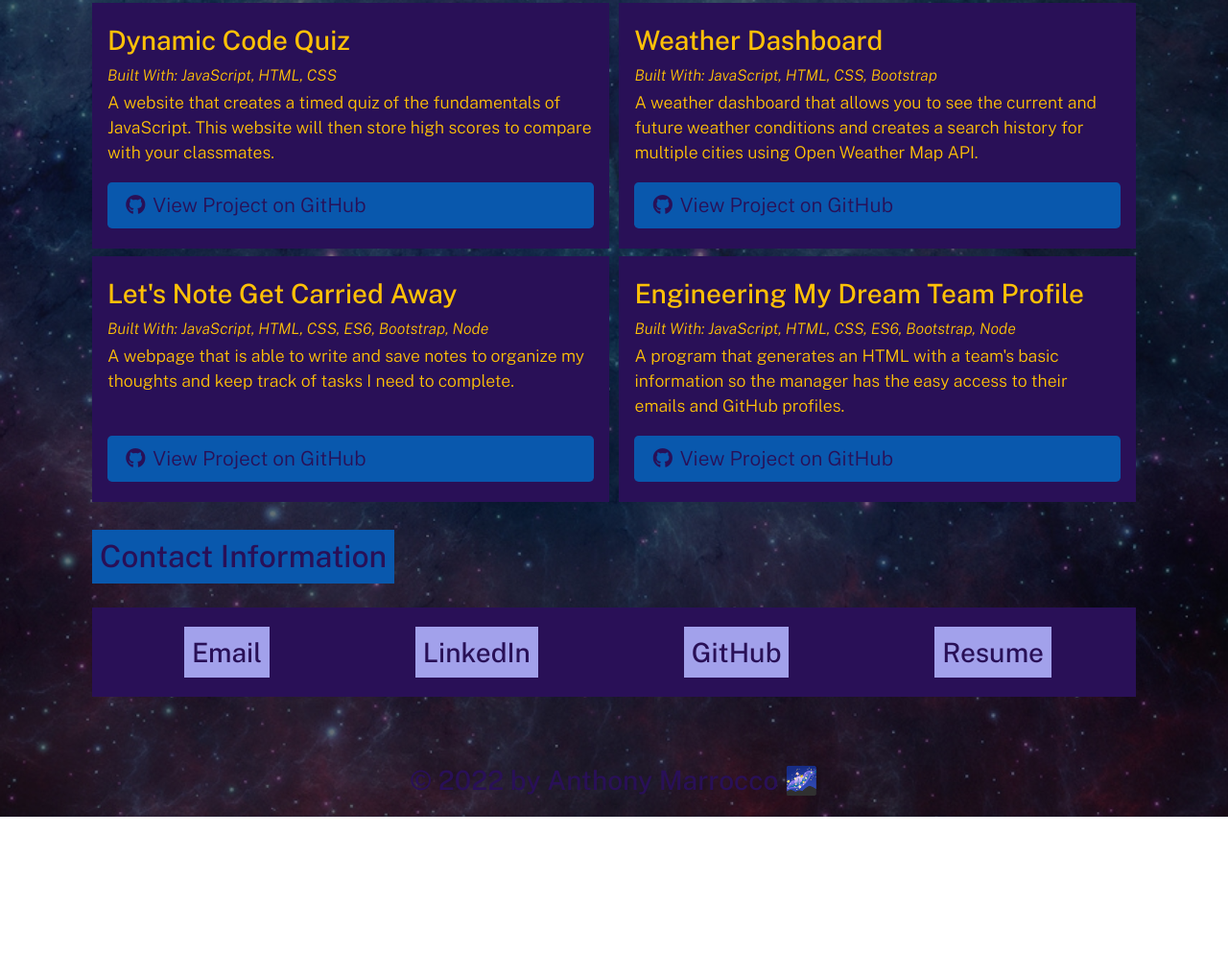
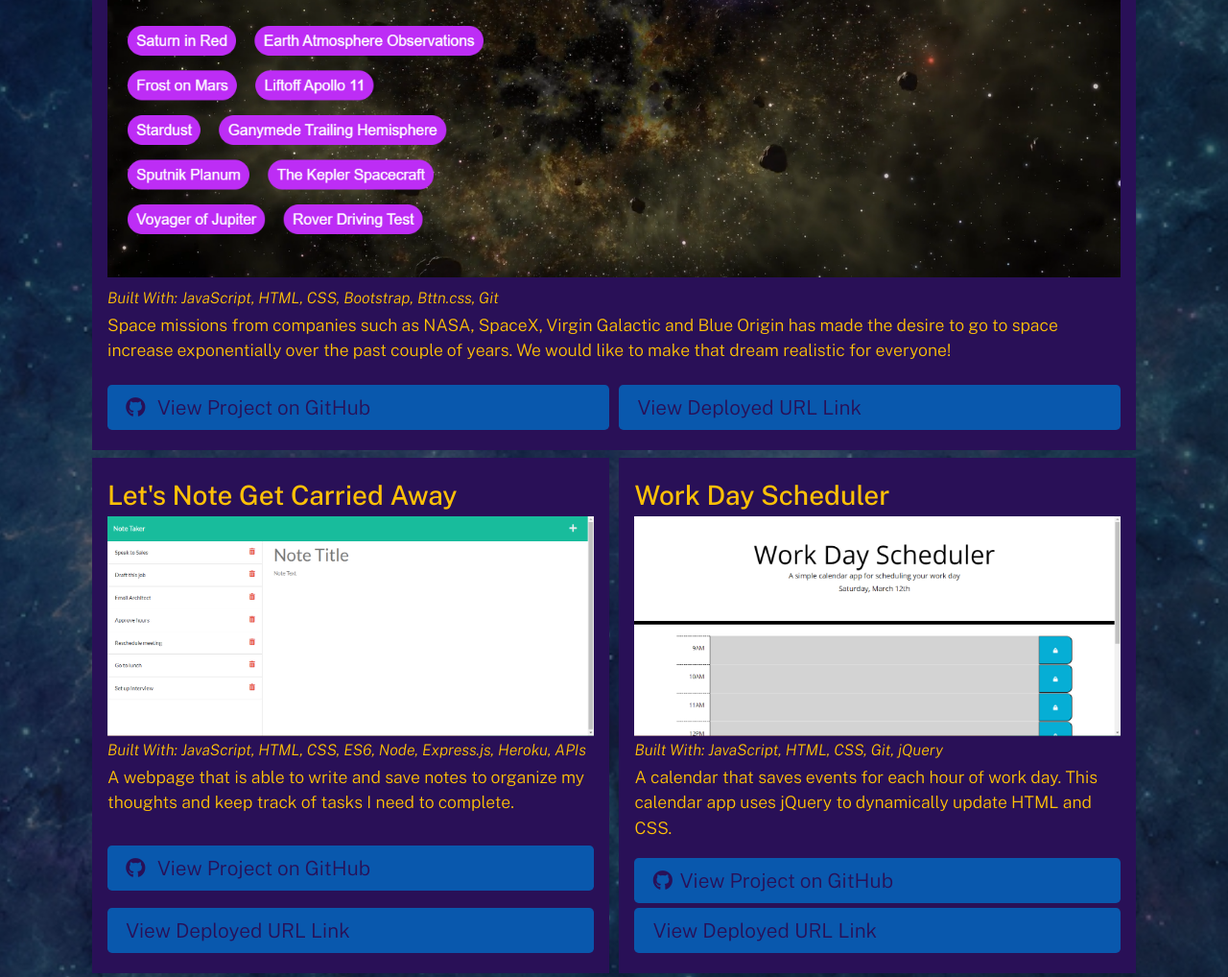
Before and after one commit to ajmarrocco/ajm-portfolio, a plain HTML site: page index.html in a window 1280 px wide. Shown: the part 943-1961 px from the top of the page at 96% size. Before the commit the page ends 1794 px from the top, so only its background shows below. Drawn offline with nearby package versions, Linux system fonts and the light colour scheme.

Commit message:
add work scheduler project

```diff
--- a/index.html
+++ b/index.html
@@ -32,7 +32,7 @@
                 <p class="col-12 col-lg-8 p-3 text-light display-inline">
                     Aspiring software engineer with a background in mechanical engineering and physics. Currently in a
                     program to receive certification in Full Stack Web Development - Coding from Columbia University,
-                    expected to graduate in May 2022. Skills include JavaScript, Node.js, Jest, Express.js, Inquirer.js,
+                    expected to graduate in May 2022. Skills include JavaScript, HTML, CSS, Node.js, Jest, Express.js, Inquirer.js,
                     ORM, OOP and TDD. Recently, I applied my knowledge of JavaScript, Node.js, Jest, and Inquirer.js, to
                     create a program that generates an HTML with a team's basic information so the manager has easy access
                     to their emails and GitHub profiles. For each project, I employ my analytical skills in concert with my
@@ -53,9 +53,10 @@
 
                 <div class="col-12 mb-2 bg-dark text-light p-3">
                     <h3 class="portfolio-item-title text-light">Space Sounds!</h3>
+                    <img src="./assets/images/homepage.png" alt="" class="w-100">
                     <h5 class="portfolio-languages">
                         Built With:
-                        JavaScript, HTML, CSS, Bootstrap
+                        JavaScript, HTML, CSS, Bootstrap, Bttn.css, Git
                     </h5>
                     <p>Space missions from companies such as NASA, SpaceX, Virgin Galactic and Blue Origin has made the
                         desire to go to space increase exponentially over the past couple of years. We would like to
@@ -71,54 +72,91 @@
                     </div>
                 </div>
 
+                <div class="col-12 col-md-6 mb-2 bg-dark text-light p-3 flex-column">
+                    <h3 class="portfolio-item-title text-light">Let's Note Get Carried Away</h3>
+                    <img src="./assets/images/notes.png" alt="notes-homepage" class="w-100">
+                    <h5 class="portfolio-languages">
+                        Built With:
+                        JavaScript, HTML, CSS, ES6, Node, Express.js, Heroku, APIs
+                    </h5>
+                    <p>A webpage that is able to write and save notes to organize my thoughts and keep track of tasks I
+                        need to complete.</p>
+                    <a href="https://github.com/ajmarrocco/lets-note-get-carried-away" target="_blank" class="btn mt-auto">
+                        <i class="fab fa-github mr-2"></i>
+                        View Project on GitHub
+                    </a>
+                    <a href="https://quiet-plateau-54499.herokuapp.com/" target="_blank" class="btn mt-auto">
+                        View Deployed URL Link
+                    </a>
+                </div>
 
+                <div class="col-12 col-md-6 mb-2 bg-dark text-light p-3 flex-column">
+                    <h3 class="portfolio-item-title text-light">Work Day Scheduler</h3>
+                    <img src="./assets/images/scheduler.png" alt="scheduler-homepage" class="w-100">
+                    <h5 class="portfolio-languages">
+                        Built With:
+                        JavaScript, HTML, CSS, Git, jQuery
+                    </h5>
+                    <p>
+                        A calendar that saves events for each hour of work day. This calendar app uses jQuery to dynamically update HTML and CSS.
+                    </p>
+                    <a href="https://github.com/ajmarrocco/work-day-scheduler" target="_blank" class="btn mt-auto">
+                        <i class="fab fa-github mr-2"></i>View Project on GitHub
+                    </a>
+                    <a href="https://ajmarrocco.github.io/work-day-scheduler/" target="_blank" class="btn mt-auto">
+                        View Deployed URL Link
+                    </a>
+                </div>
+
+                <!-- <div class="col-12 col-md-6 mb-2 bg-dark text-light p-3 flex-column">
+                    <h3 class="portfolio-item-title text-light">Engineering My Dream Team</h3>
+                    <img src="./assets/images/engineering.png" alt="engineering-homepage" class="w-100">
+                    <h5 class="portfolio-languages">
+                        Built With:
+                        JavaScript, HTML, CSS, ES6, Bootstrap, Node, Jest, Inquirer
+                    </h5>
+                    <p>A program that generates an HTML with a team's basic information so the manager has the easy
+                        access to their emails and GitHub profiles.</p>
+                    <a href="https://github.com/ajmarrocco/engineering-my-dream-team-profile" target="_blank" class="btn mt-auto">
+                        <i class="fab fa-github mr-2"></i>View Project on GitHub
+                    </a>
+                    <a href="https://quiet-plateau-54499.herokuapp.com/" target="_blank" class="btn mt-auto">
+                        View Deployed URL Link
+                    </a>
+                </div> -->
 
                 <div class="col-12 col-md-6 mb-2 bg-dark text-light p-3 flex-column">
                     <h3 class="portfolio-item-title text-light">Dynamic Code Quiz</h3>
+                    <img src="./assets/images/quiz.png" alt="quiz-homepage" class="w-100">
                     <h5 class="portfolio-languages">
                         Built With:
-                        JavaScript, HTML, CSS
+                        JavaScript, HTML, CSS, Git, Web APIs
                     </h5>
                     <p>A website that creates a timed quiz of the fundamentals of JavaScript. This website will then
                         store high scores to compare with your classmates.</p>
+                    <a href="https://github.com/ajmarrocco/ajm-code-quiz/" target="_blank" class="btn mt-auto">
+                        <i class="fab fa-github mr-2"></i>View Project on GitHub
+                    </a>
                     <a href="https://ajmarrocco.github.io/ajm-code-quiz/" target="_blank" class="btn mt-auto">
-                        <i class="fab fa-github mr-2"></i>View Project on GitHub</a>
+                        View Deployed URL Link
+                    </a>
                 </div>
 
                 <div class="col-12 col-md-6 mb-2 bg-dark text-light p-3 flex-column">
                     <h3 class="portfolio-item-title text-light">Weather Dashboard</h3>
+                    <img src="./assets/images/weather.png" alt="weather-homepage" class="w-100">
                     <h5 class="portfolio-languages">
                         Built With:
-                        JavaScript, HTML, CSS, Bootstrap
+                        JavaScript, HTML, CSS, Bootstrap, Git
                     </h5>
                     <p>A weather dashboard that allows you to see the current and future weather conditions and creates
                         a search history for multiple cities using Open Weather Map API.</p>
-                    <a href="https://ajmarrocco.github.io/ajm-weather-dashboard/" target="_blank" class="btn mt-auto"><i
-                            class="fab fa-github mr-2"></i>View Project on GitHub</a>
-                </div>
-
-                <div class="col-12 col-md-6 mb-2 bg-dark text-light p-3 flex-column">
-                    <h3 class="portfolio-item-title text-light">Let's Note Get Carried Away</h3>
-                    <h5 class="portfolio-languages">
-                        Built With:
-                        JavaScript, HTML, CSS, ES6, Bootstrap, Node
-                    </h5>
-                    <p>A webpage that is able to write and save notes to organize my thoughts and keep track of tasks I
-                        need to complete.</p>
-                    <a href="https://github.com/ajmarrocco/lets-note-get-carried-away" target="_blank" class="btn mt-auto"><i
-                            class="fab fa-github mr-2"></i>View Project on GitHub</a>
-                </div>
-
-                <div class="col-12 col-md-6 mb-2 bg-dark text-light p-3 flex-column">
-                    <h3 class="portfolio-item-title text-light">Engineering My Dream Team Profile</h3>
-                    <h5 class="portfolio-languages">
-                        Built With:
-                        JavaScript, HTML, CSS, ES6, Bootstrap, Node
-                    </h5>
-                    <p>A program that generates an HTML with a team's basic information so the manager has the easy
-                        access to their emails and GitHub profiles.</p>
-                    <a href="https://github.com/ajmarrocco/engineering-my-dream-team-profile" target="_blank" class="btn mt-auto"><i
-                            class="fab fa-github mr-2"></i>View Project on GitHub</a>
+                    <a href="https://github.com/ajmarrocco/ajm-weather-dashboard" target="_blank" class="btn mt-auto">
+                        <i class="fab fa-github mr-2"></i>View Project on GitHub
+                    </a>
+                    <a href="https://ajmarrocco.github.io/ajm-weather-dashboard/" target="_blank" class="btn mt-auto">
+                        View Deployed URL Link
+                    </a>
                 </div>
 
             </div>
@@ -146,7 +184,7 @@
                         </a>
                     </div>
                     <div class="word ml-2 my-1 px-2 py-1 bg-secondary text-dark">
-                        <a href="./assets/pdf/Anthony Marrocco Resume 2021.pdf" target="_blank">
+                        <a href="./assets/pdf/Anthony Marrocco Resume.pdf" target="_blank">
                             <h3>Resume</h3>
                         </a>
                     </div>
@@ -155,7 +193,7 @@
 
     </main>
     <footer class="container text-center py-3">
-        <h3 class="text-dark">&copy; 2022 by Anthony Marrocco 🌌</h3>
+        <h3 class="text-light">&copy; 2022 by Anthony Marrocco 🌌</h3>
     </footer>
 </body>
 
```
Also changed, not shown: assets/images/engineering.png (added), assets/images/notes.png (added), assets/images/quiz.png (added), assets/images/scheduler.png (added), assets/images/weather.png (added), 1 other file.
